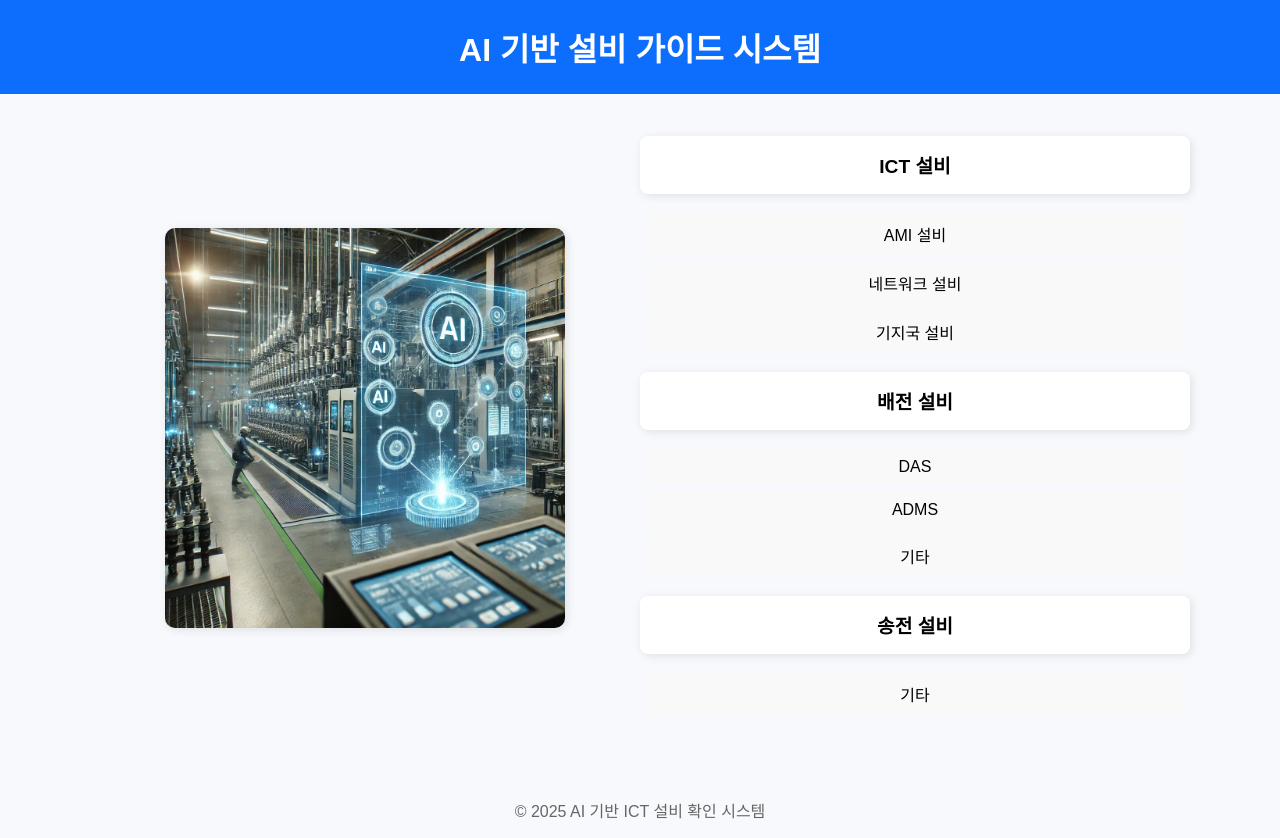
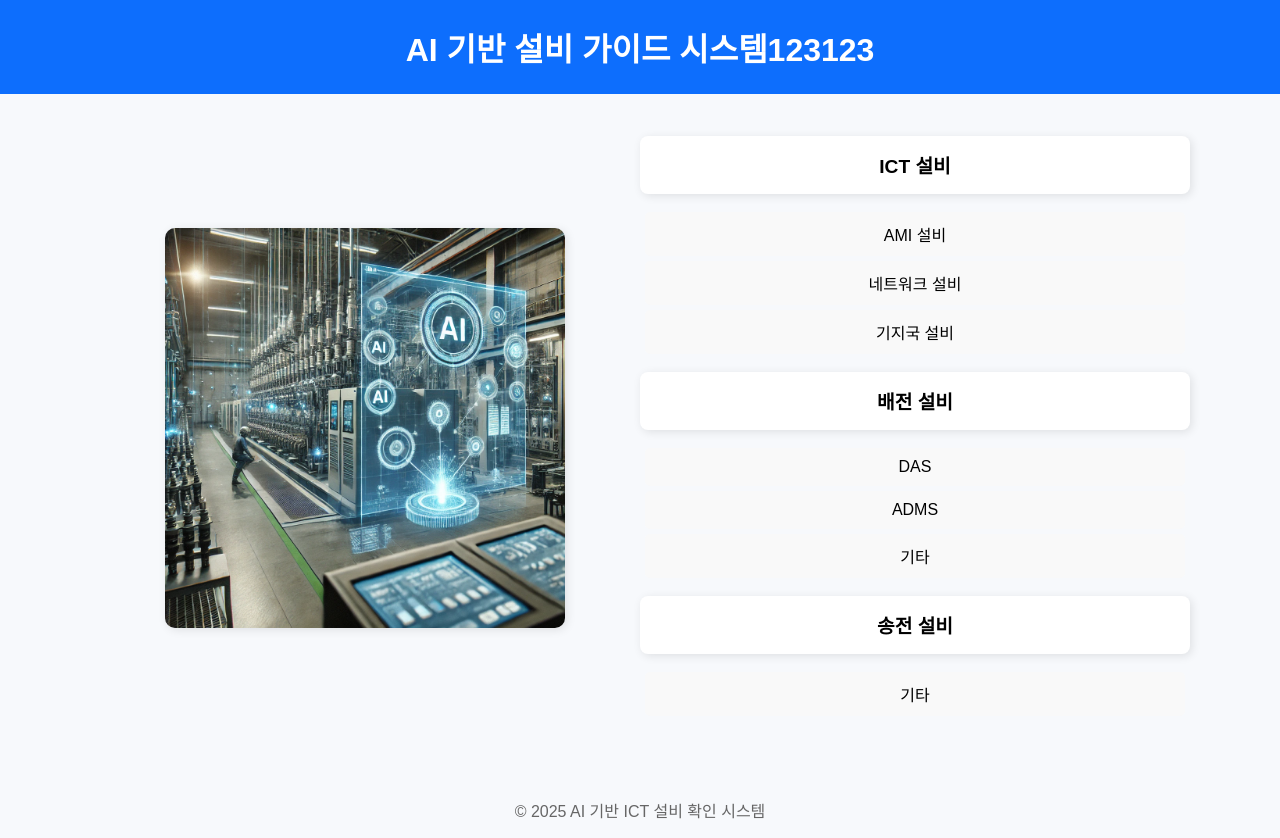
Before and after one commit to rbdi3222/ict_viewer, a plain HTML site: page index.html in a window 1280 px wide. Drawn offline with Linux system fonts and the light colour scheme.

Commit message:
test 버전

```diff
--- a/index.html
+++ b/index.html
@@ -96,7 +96,7 @@
 <body>
 
   <header>
-    <h1>AI 기반 설비 가이드 시스템</h1>
+    <h1>AI 기반 설비 가이드 시스템123123</h1>
   </header>
 
   <div class="main-container">
```
